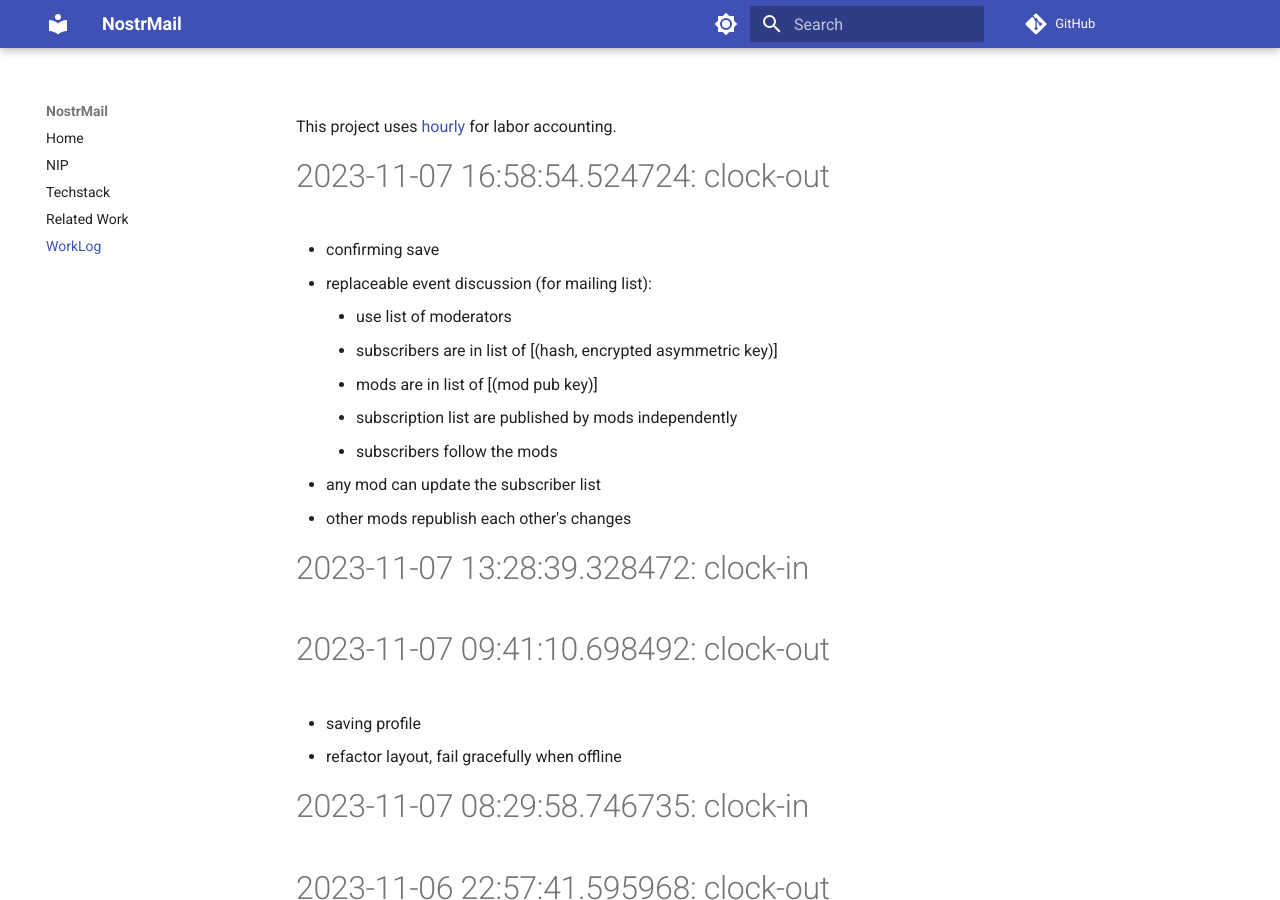
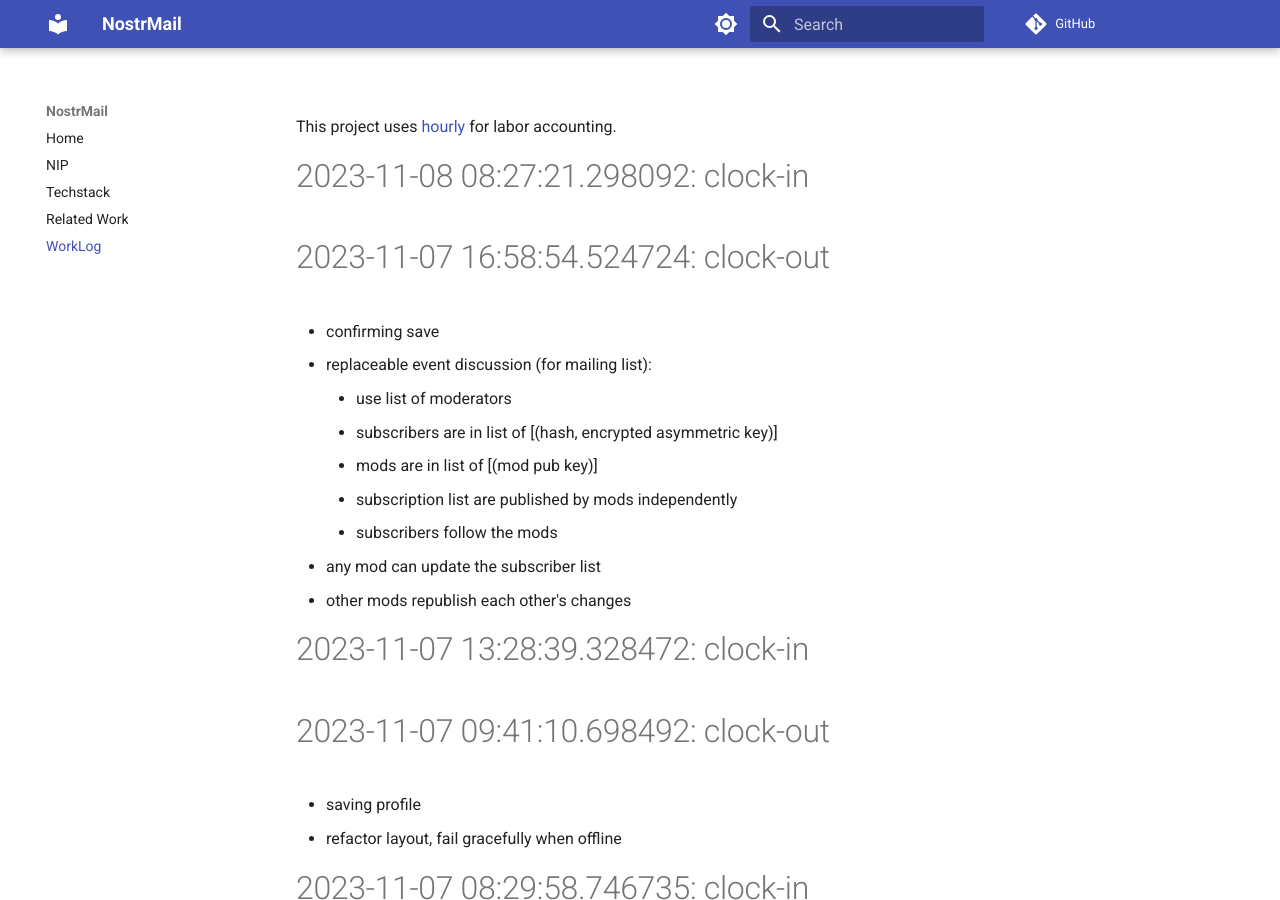
Before and after one commit to asherp/nostr-mail, an MkDocs documentation site: the page built from docs/WorkLog.md, in a window 1280 px wide and 900 px high. Built offline with MkDocs 1.6.1 and Material for MkDocs 9.7.7, drawn with Linux system fonts in a browser that asks for light colours; comment, search, counter and statistics services are not loaded.

Commit message:
clock-in

```diff
--- a/WorkLog.md
+++ b/WorkLog.md
@@ -1,3 +1,6 @@
+
+# 2023-11-08 08:27:21.298092: clock-in
+
 # 2023-11-07 16:58:54.524724: clock-out
 
 * confirming save
```
